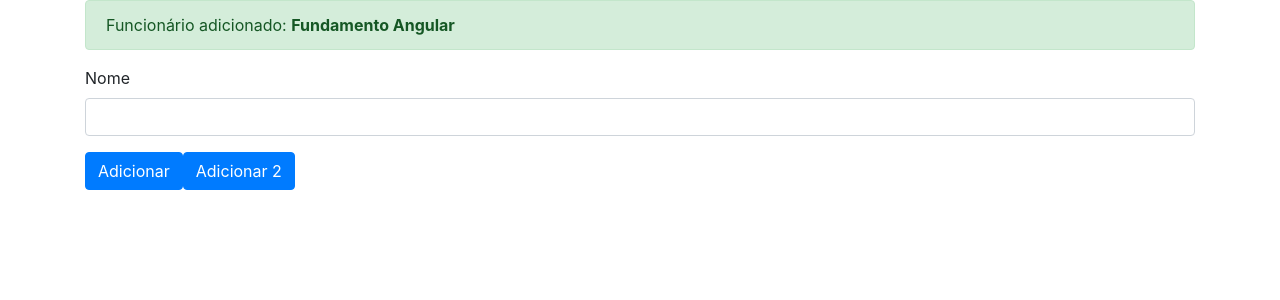
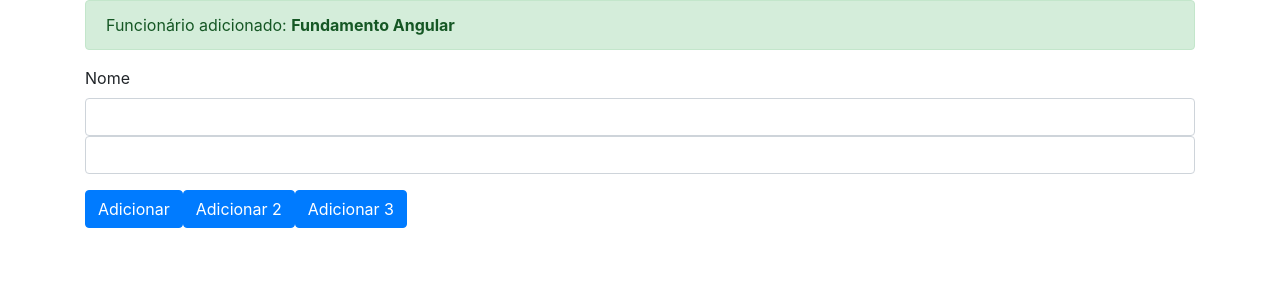
Before and after one commit to softwarefoundation/fundamentos-angular, an Angular app: page / in a window 1280 px wide. Shown: the top 300 px of the page. Built offline with nearby package versions, Linux system fonts and the light colour scheme.

Commit message:
9.8 Usando variável de referência

```diff
--- a/src/app/app.component.html
+++ b/src/app/app.component.html
@@ -6,10 +6,13 @@
   <div class="form-group">
     <label>Nome</label>
     <input type="text" class="form-control" (input)="alterarNome($event)">
+    <input type="text" class="form-control" #input_nome>
   </div>
 
   <button type="button" class="btn btn-primary" on-click="adicionar()" > Adicionar</button>
 
   <button type="button" class="btn btn-primary" (click)="adicionar()" > Adicionar 2</button>
 
+  <button type="button" class="btn btn-primary" (click)="exibirNome(input_nome.value)" > Adicionar 3</button>
+
 </div>
--- a/src/app/app.component.ts
+++ b/src/app/app.component.ts
@@ -20,4 +20,8 @@ export class AppComponent {
   alterarNome(event: any) {
     this.nome = event.target.value;
   }
+
+  exibirNome(nome: string) {
+    console.log(nome);
+  }
 }
```
